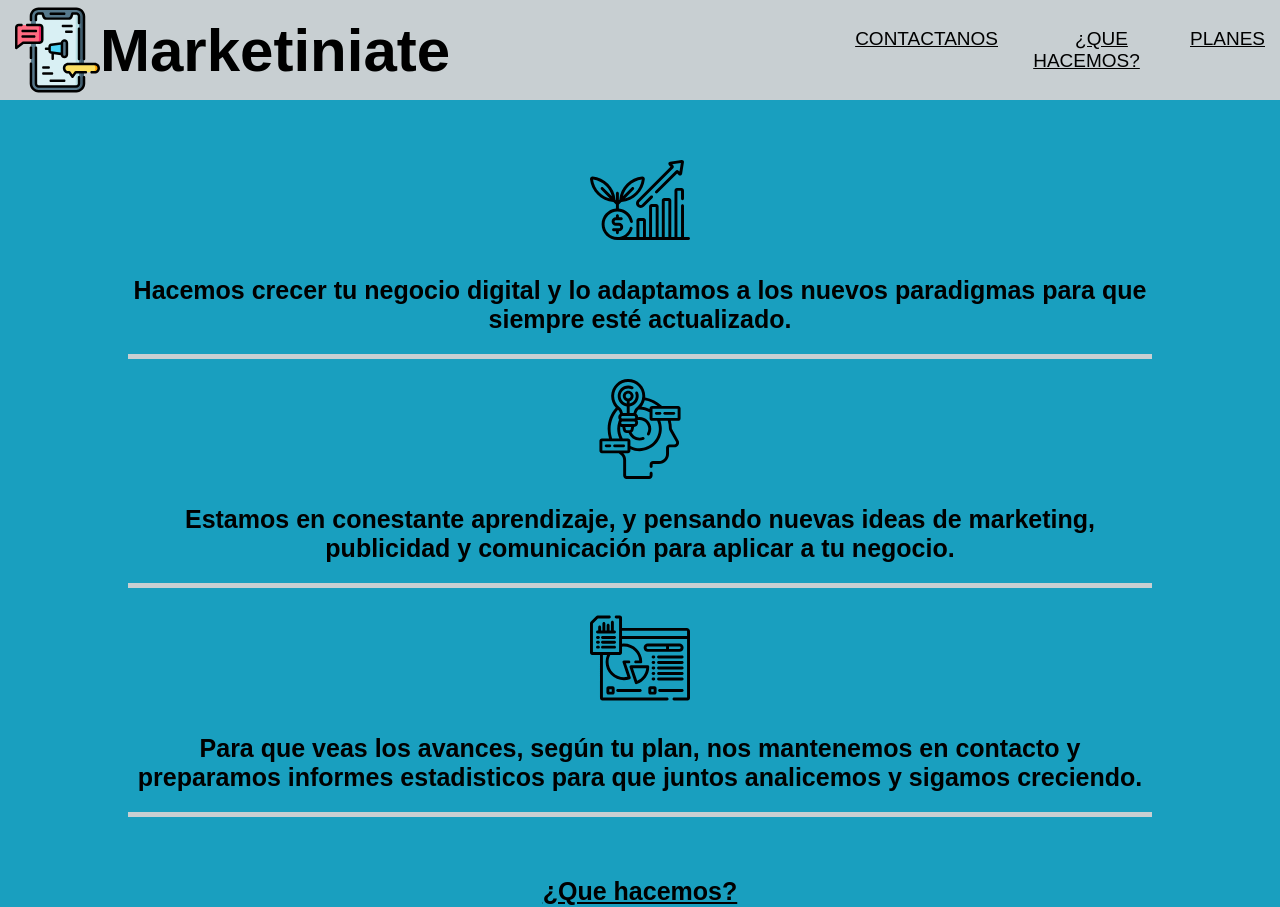
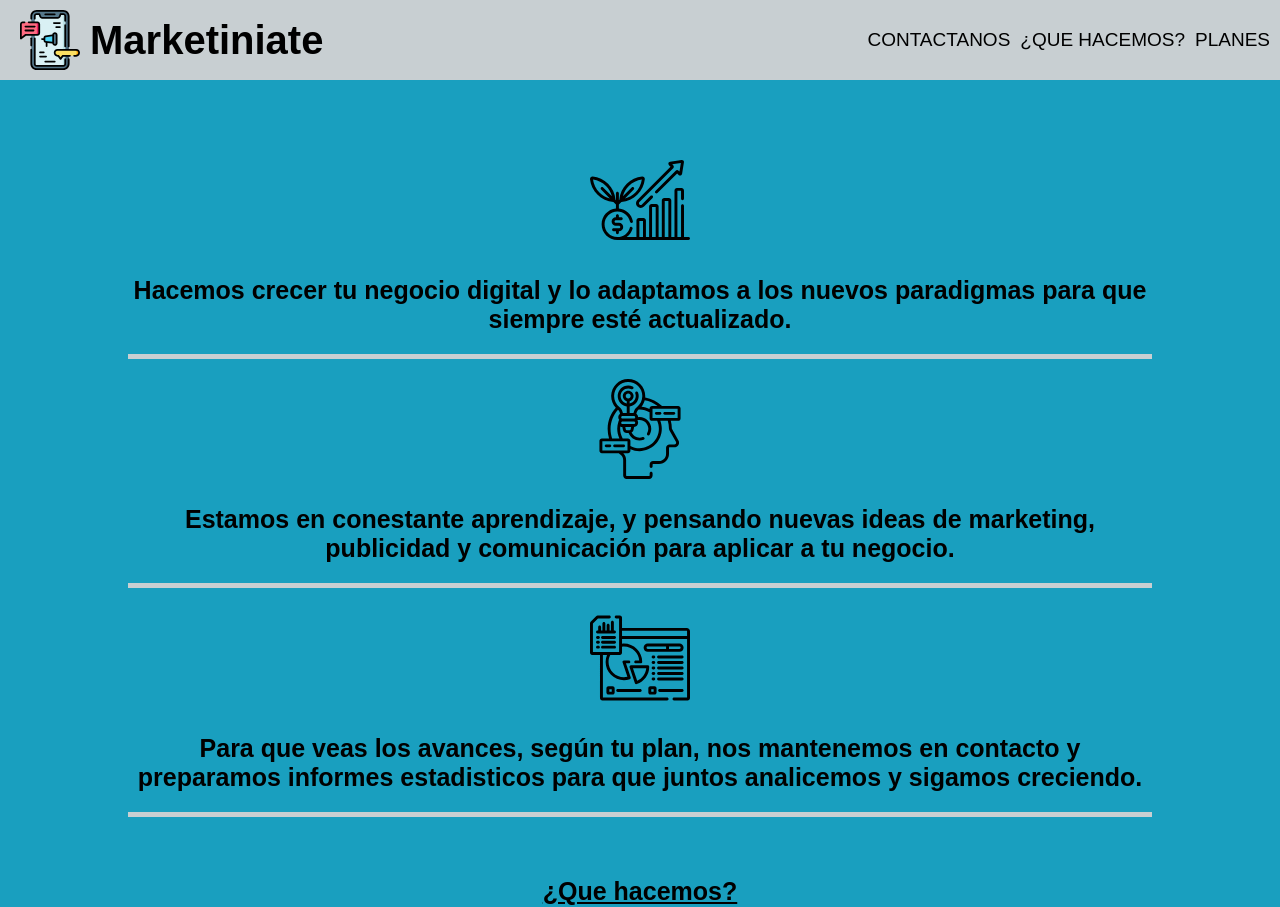
Before and after one commit to ramirolopezr/landing-page, a website: page index.html in a window 1280 px wide. Shown: the top 907 px of the page. Drawn offline with Linux system fonts and the light colour scheme; a web font is replaced by a local one.

Commit message:
Modificamos el header y su estilo

```diff
--- a/sass/_header.scss
+++ b/sass/_header.scss
@@ -3,37 +3,52 @@
   display: flex;
   align-items: center;
   justify-content: flex-start;
-  width: 100vh;
+  width: 100%;
+
+  padding: 0 1rem;
 
   text-align: center;
   background-color: $color-texto;
 
   &__img {
-    width: 10rem;
-    height: 10rem;
+    padding: 1rem 0;
+    width: 8rem;
+    height: 8rem;
   }
 
   & h1 {
-    font-size: 6rem;
+    font-size: 4rem;
   }
 
-  &__nav ul {
-    // margin-left: 39rem;
+  &__nav {
+    margin-left: auto;
+    width: auto;
+
+    & ul {
+      position: relative;
       display: flex;
       justify-content: space-between;
       list-style: none;
-  }
 
-  &__nav-link:hover {
-    text-decoration: underline $color-contraste 0.2rem solid;
-  }
-}
-
-.nav-link {
+      & li {
+        margin-left: 1rem;
         font-size: 1.9rem;
         font-family: $fuente-principal;
         color: $color-contraste;
         text-transform: uppercase;
 
-  margin: 1.5rem;
+        & a {
+          text-decoration: none;
+          color: $color-contraste;
+
+          &:hover {
+            text-decoration: underline $color-contraste 0.2rem solid;
           }
+          &:visited {
+            color: inherit;
+          }
+        }
+      }
+    }
+  }
+}
```
Also changed, not shown: index.html (+2 -0 lines), sass/_benefits.scss (+0 -9 lines), css/styles.css. Lines whose indentation alone changed are shown as unchanged.
